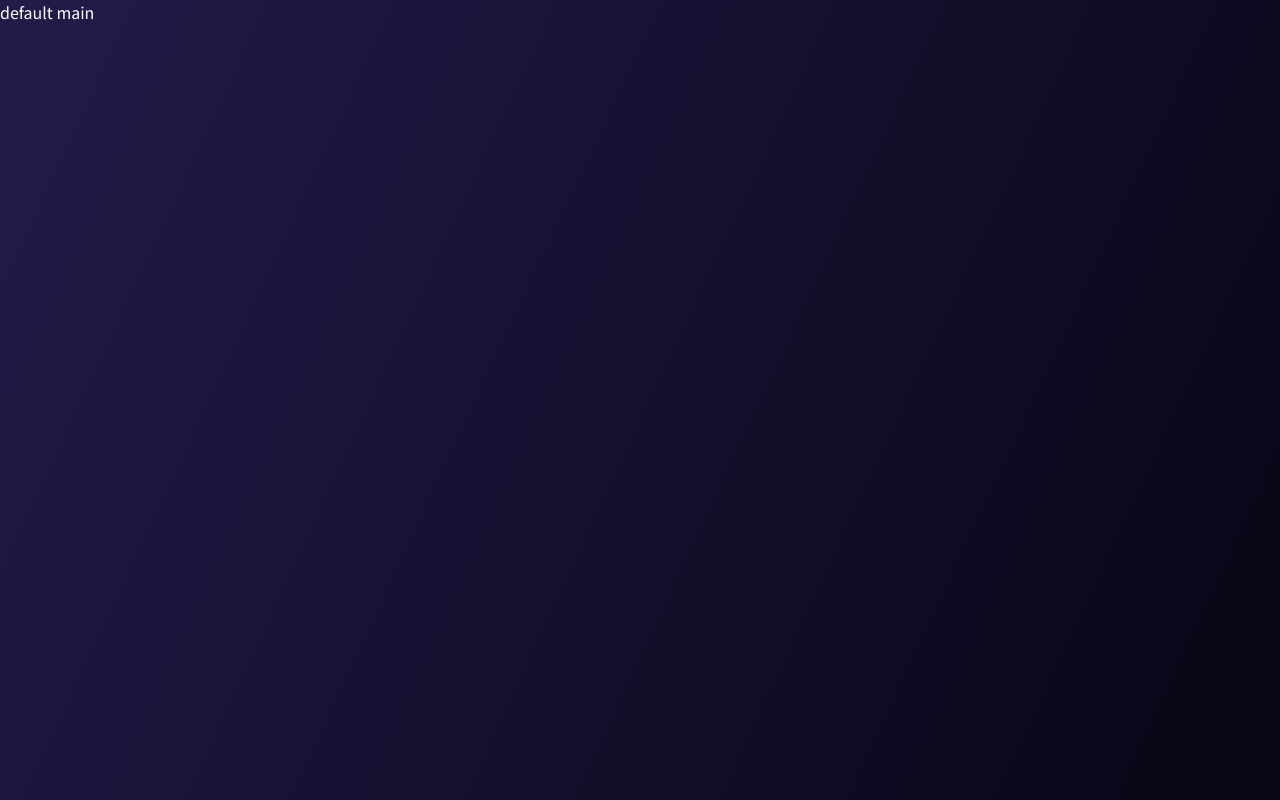
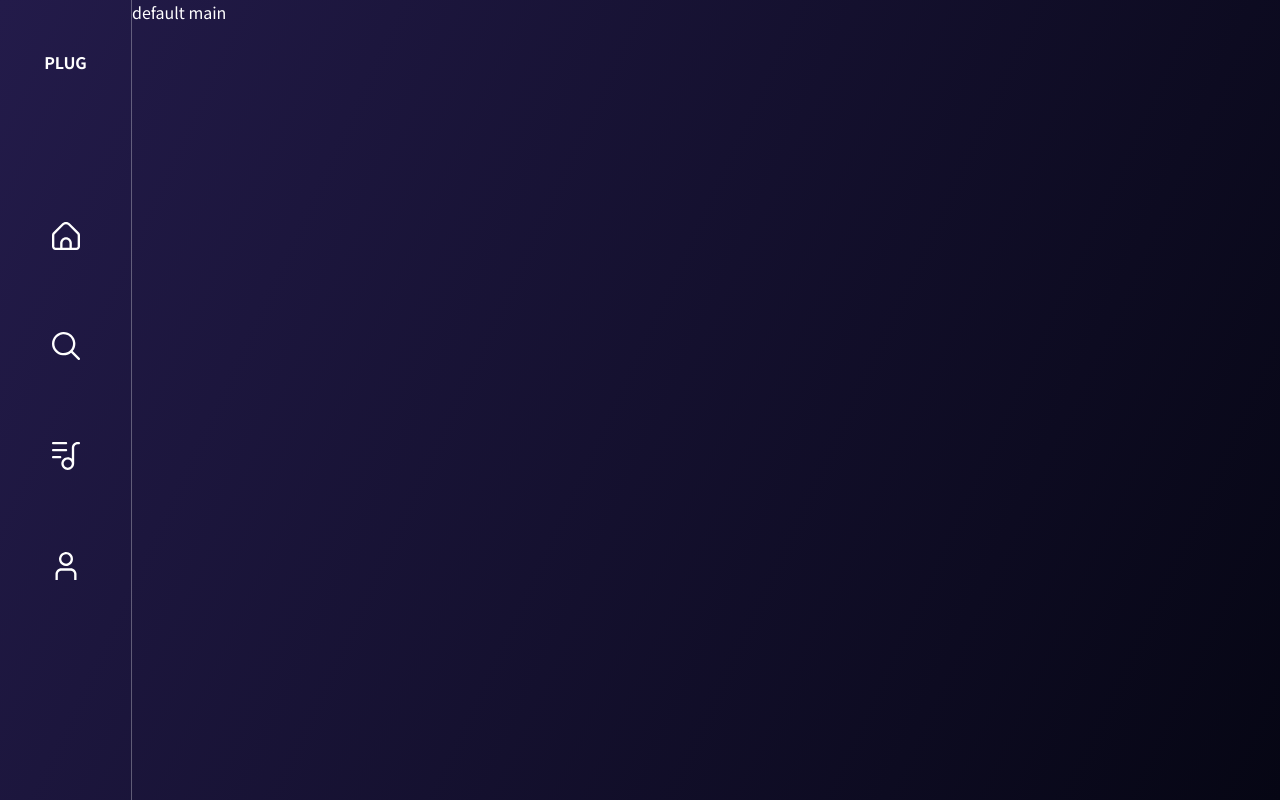
Before and after one commit to FRONT-END-BOOTCAMP-PULS-4/Jackpot_Plug, a Next.js app: page / in a window 1280 px wide. Built offline with nearby package versions, Linux system fonts and the light colour scheme.

Commit message:
style. 레이아웃 컴포넌트 디자인 적용 - playlist, user 는 임시 링크 적용

```diff
--- /dev/null
+++ b/app/component/sidebar/RootAside.module.scss
@@ -0,0 +1,28 @@
+@use "../../../public/styles/mixin" as *;
+@use "../../../public/styles/variable" as *;
+
+.root_aside {
+  width: 132px;
+  height: 100vh;
+  border-right: 1px solid $color-o-w3;
+  padding-top: 50px;
+  @include flex($justify: flex-start, $gap: 132px, $direction: column);
+
+  .nav > ul {
+    @include flex($gap: 50px, $direction: column);
+  }
+
+  .icon {
+    display: block;
+    &:hover {
+      background-color: $color-o-w3;
+      border-radius: 50%;
+    }
+
+    @each $icon-name in (home, search, playlist, user) {
+      &.#{$icon-name} {
+        @include icon(60px, 60px, "../assets/icons/#{$icon-name}.svg");
+      }
+    }
+  }
+}
--- /dev/null
+++ b/app/component/sidebar/RootAside.tsx
@@ -0,0 +1,42 @@
+"use client";
+
+import Link from "next/link";
+import React from "react";
+import styles from "./RootAside.module.scss";
+
+const RootAside: React.FC = () => {
+  return (
+    <aside className={styles.root_aside}>
+      <h1>
+        <Link href="/">PLUG</Link>
+      </h1>
+      <nav className={styles.nav}>
+        <ul>
+          <li>
+            <Link href="/" className={`${styles.icon} ${styles.home}`}></Link>
+          </li>
+          <li>
+            <Link
+              href="/search"
+              className={`${styles.icon} ${styles.search}`}
+            ></Link>
+          </li>
+          <li>
+            <Link
+              href="/playlist"
+              className={`${styles.icon} ${styles.playlist}`}
+            ></Link>
+          </li>
+          <li>
+            <Link
+              href="/user"
+              className={`${styles.icon} ${styles.user}`}
+            ></Link>
+          </li>
+        </ul>
+      </nav>
+    </aside>
+  );
+};
+
+export default RootAside;
--- a/app/global.scss
+++ b/app/global.scss
@@ -43,3 +43,7 @@ button {
   clip: rect(0, 0, 0, 0);
   white-space: nowrap;
 }
+
+.root_layout {
+  display: flex;
+}
--- a/app/layout.tsx
+++ b/app/layout.tsx
@@ -1,5 +1,6 @@
 import React from "react";
 import "./global.scss";
+import RootAside from "./component/sidebar/RootAside";
 
 type LayoutProps = {
   children: React.ReactNode;
@@ -13,7 +14,10 @@ export default function RootLayout({ children }: LayoutProps) {
         <meta name="viewport" content="width=device-width, initial-scale=1.0" />
         <title>PLUG : 나만의 플레이리스트 </title>
       </head>
-      <body>{children}</body>
+      <body className="root_layout">
+        <RootAside />
+        {children}
+      </body>
     </html>
   );
 }
```
Also changed, not shown: public/assets/icons/playlist.svg (added), public/assets/icons/search.svg (added).
